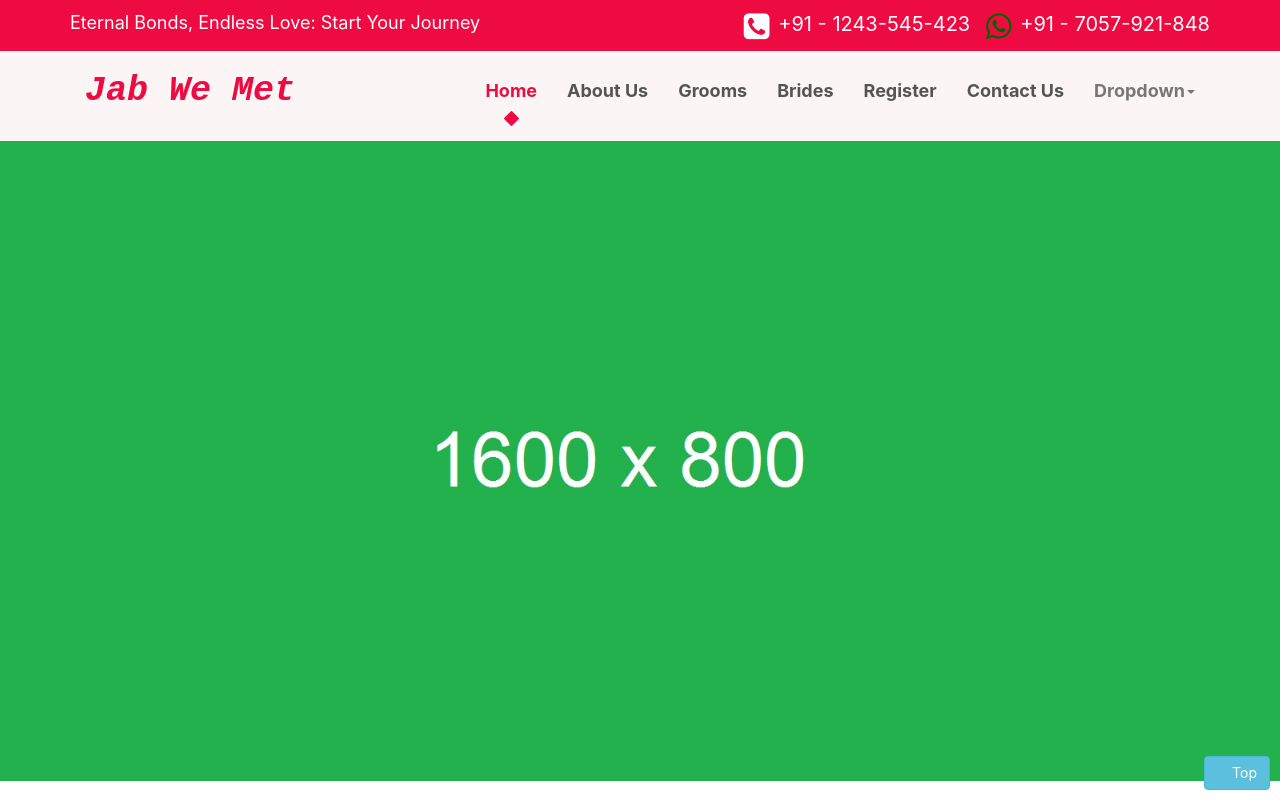
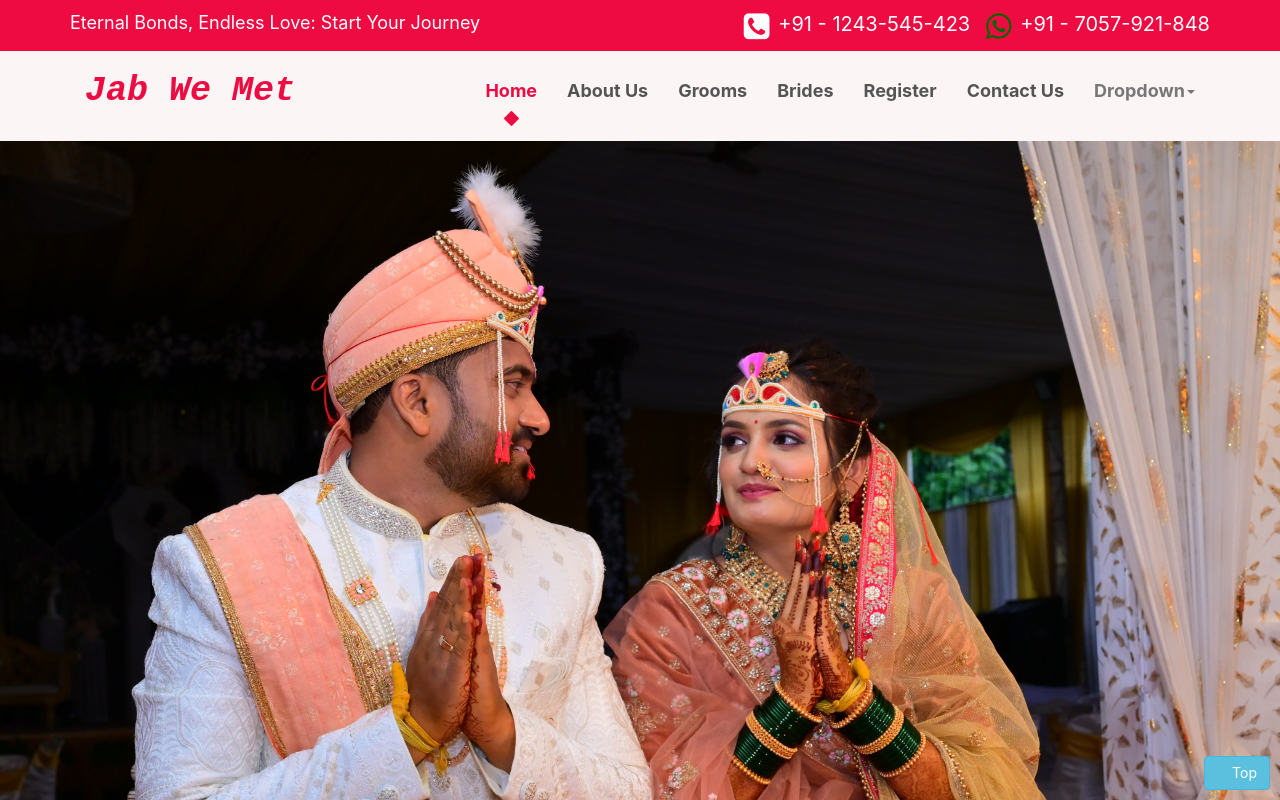
Before and after one commit to rameshwaripatil/Matrimony, a React (Create React App) app: page /about in a window 1280 px wide. Shown: the top 800 px of the page. Built offline with nearby package versions, Linux system fonts and the light colour scheme; a web font is replaced by a local one.

Commit message:
img add mona

```diff
--- a/src/Website/pages/About.jsx
+++ b/src/Website/pages/About.jsx
@@ -4,7 +4,7 @@ const About = () => {
   return (
    <div>
 <section id="about">
-	<img src="img/33.jpg" width="100%"/>
+	<img src="img/44.jpg" width="100%"/>
 	</section>
     <section id="about_heading_main" class="clearfix">
  <div class="container">
--- a/src/Website/pages/Contact.jsx
+++ b/src/Website/pages/Contact.jsx
@@ -5,7 +5,7 @@ const Contact = () => {
    <div>
   <div className="about_main clearfix">
     <section id="about">
-      <img src="img/46.jpg" width="100%" />
+      <img src="img/44.jpg" width="100%" />
     </section>
     <section id="about_top">
       <div className="container">
```
Also changed, not shown: public/img/44.jpg, public/img/sss.jpg (added).
